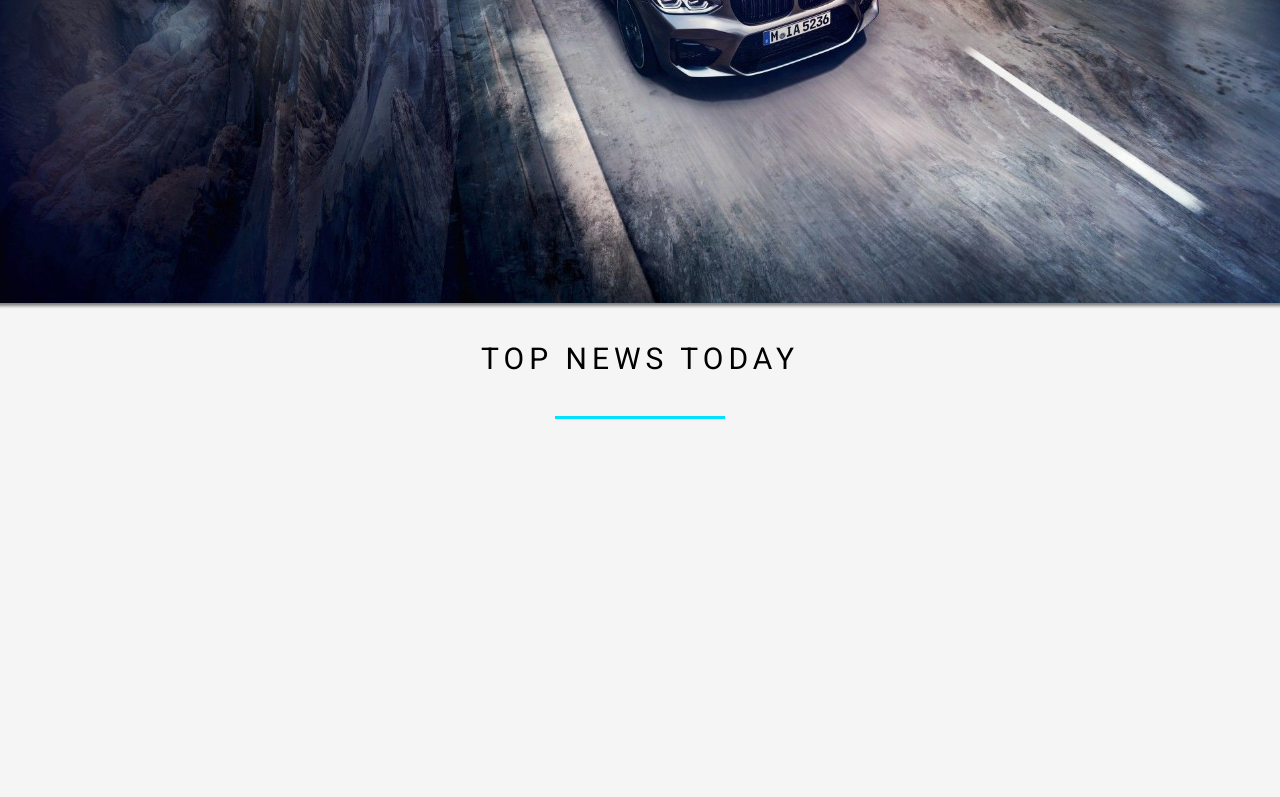
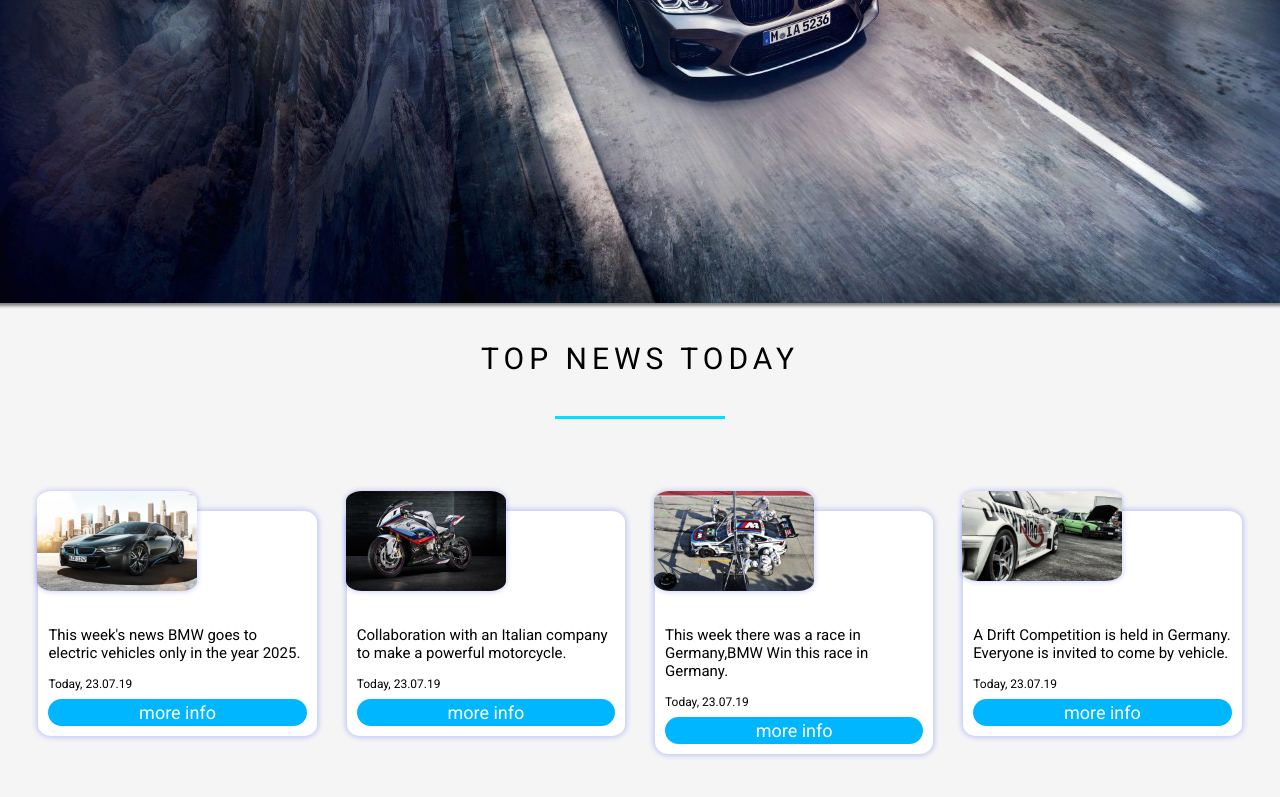
Before and after one commit to Goddier1996/BMWsiteKOT, a plain HTML site: page index.html in a window 1280 px wide. Shown: the part 502-1299 px from the top of the page. Before the commit the page ends 998 px from the top, so only its background shows below. Drawn offline with nearby package versions, Linux system fonts and the light colour scheme.

Commit message:
info news css html

```diff
--- a/index.html
+++ b/index.html
@@ -93,5 +93,55 @@
     </div>
 
 
+
+
+
+    <div class="NEWS1">
+        <div class="container-fuilt">
+
+            <div class="row">
+
+                <div class="col-sm-6  col-md-4 col-lg-3">
+                    <div class="NEWScard">
+                        <img src="images/new4.jpg">
+                        <h5>This week's news BMW goes to electric vehicles only in the year 2025.</h5>
+                        <h3>Today, 23.07.19</h3>
+                        <a href="#">more info</a>
+                    </div>
+                </div>
+
+                <div class="col-sm-6  col-md-4 col-lg-3">
+                    <div class="NEWScard">
+                        <img src="images/news.jpg">
+                        <h5>Collaboration with an Italian company to make a powerful motorcycle.</h5>
+                        <h3>Today, 23.07.19</h3>
+                        <a href="#">more info</a>
+                    </div>
+                </div>
+
+                <div class="col-sm-6  col-md-4 col-lg-3">
+                    <div class="NEWScard">
+                        <img src="images/news2.jpg">
+                        <h5>This week there was a race in Germany,BMW Win this race in Germany.</h5>
+                        <h3>Today, 23.07.19</h3>
+                        <a href="#">more info</a>
+                    </div>
+                </div>
+
+                <div class="col-sm-6  col-md-4 col-lg-3">
+                    <div class="NEWScard">
+                        <img src="images/dreft.jpg">
+                        <h5>
+                            A Drift Competition is held in Germany. Everyone is invited to come by vehicle.
+                        </h5>
+                        <h3>Today, 23.07.19</h3>
+                        <a href="#">more info</a>
+                    </div>
+                </div>
+
+            </div>
+        </div>
+    </div>
+
 </body>
 </html>
--- a/style.css
+++ b/style.css
@@ -99,3 +99,69 @@ body {
     margin: 20px auto 5px;
     margin-bottom: 6%;
 }
+
+
+
+
+
+
+
+.NEWS1 {
+    margin: 3%;
+}
+
+.NEWScard {
+    padding: 100px 10px 10px;
+    background-color: white;
+    border-radius: 5%;
+    box-shadow: 0px 0px 5px 2px rgba(0, 38, 255, 0.2);
+}
+
+.NEWScard img {
+    top: -20px;
+    position: absolute;
+    right: calc(63% - 60px);
+
+    width: 160px;
+    height: auto;
+    border-radius: 10%;
+
+    box-shadow: 0px 0px 5px 1px rgba(0, 38, 255, 0.2);
+}
+
+.NEWScard h3 {
+    font-size: 12px;
+    margin-top: 15px;
+    color: black;
+}
+
+.NEWScard h5 {
+    font-size: 15px;
+    margin-top: 15px;
+    color: black;
+}
+
+.NEWScard a {
+    display: flex;
+    justify-content: center;
+    align-items: center;
+
+    background: rgb(0, 183, 255);
+    border-radius: 40px;
+
+    color: white;
+    font-size: 18px;
+    text-decoration: none;
+    width: auto;
+}
+
+.NEWScard a:hover {
+    background: rgb(255, 0, 0);
+    opacity: 0.8;
+    transition: 0.8s ease;
+}
+
+.NEWScard img:hover {
+    transition: 0.8s ease;
+    transform: scale(1.3);
+}
```
